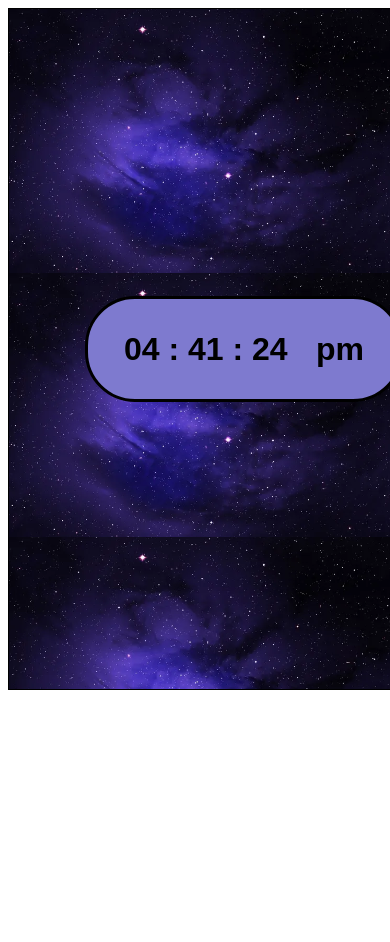
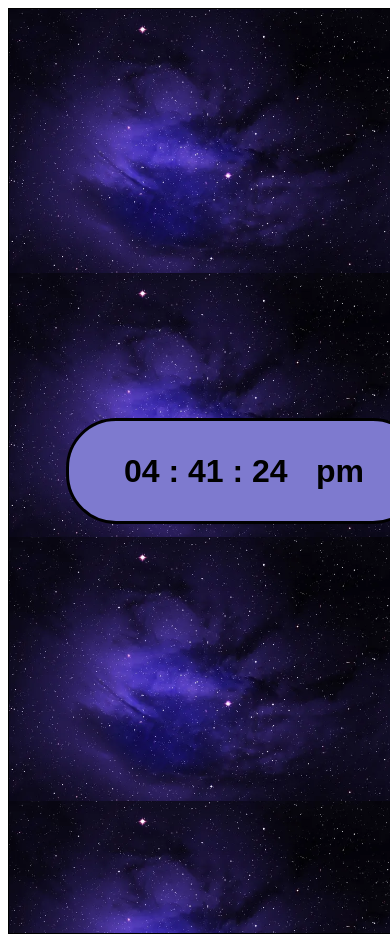
Before and after one commit to VKapitano/VKapitano.github.io, a plain HTML site: page PWA/pwa/index.html in a window 390 px wide. Shown: the top 942 px of the page. Before the commit the page ends 844 px from the top, so only its background shows below. Drawn offline with Linux system fonts and the light colour scheme.

Commit message:
update - sat za mobitel

```diff
--- a/PWA/pwa/index.html
+++ b/PWA/pwa/index.html
@@ -61,10 +61,11 @@
         @media (max-width: 600px) {
             #container {
                 width: 100vw;
+                height: 100vh;
                 background-size: contain;
             }
             #clock {
-                width: 80%;
+                width: 90%;
             }
         }
     </style>
```
